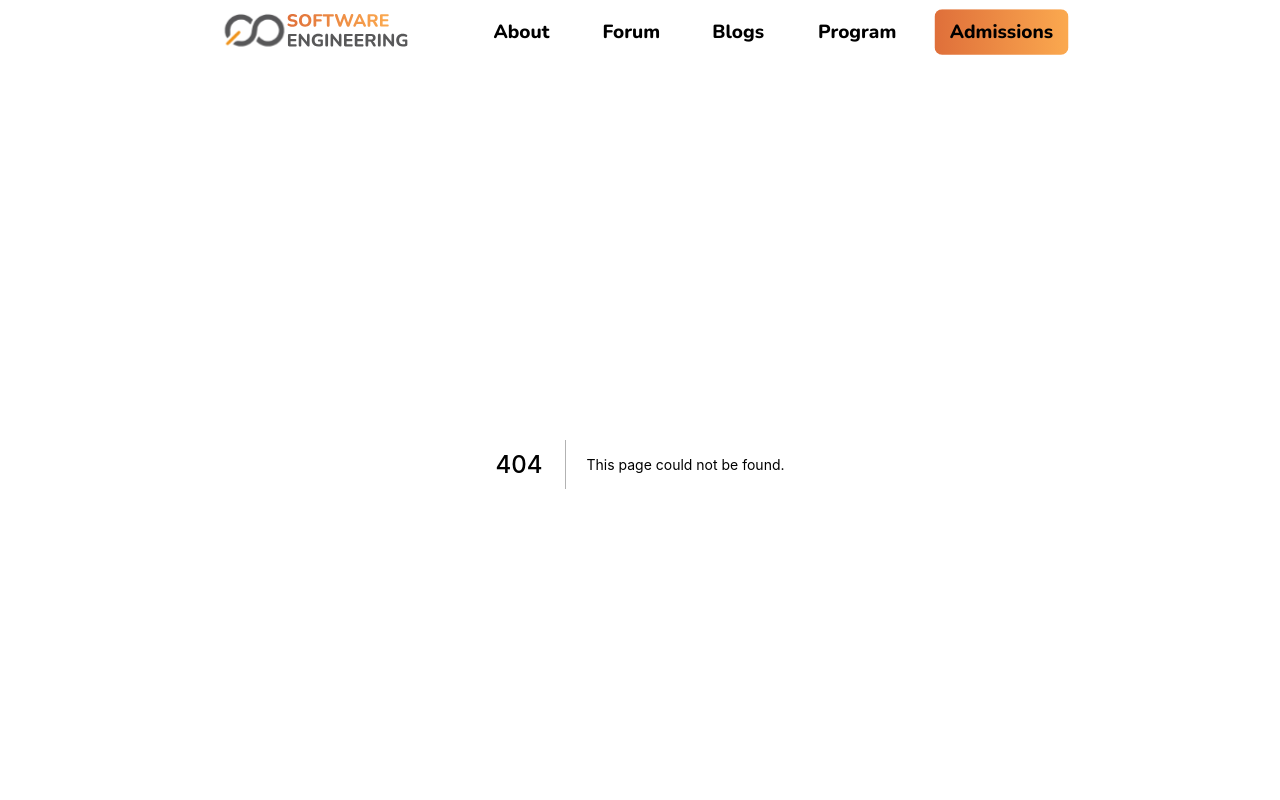
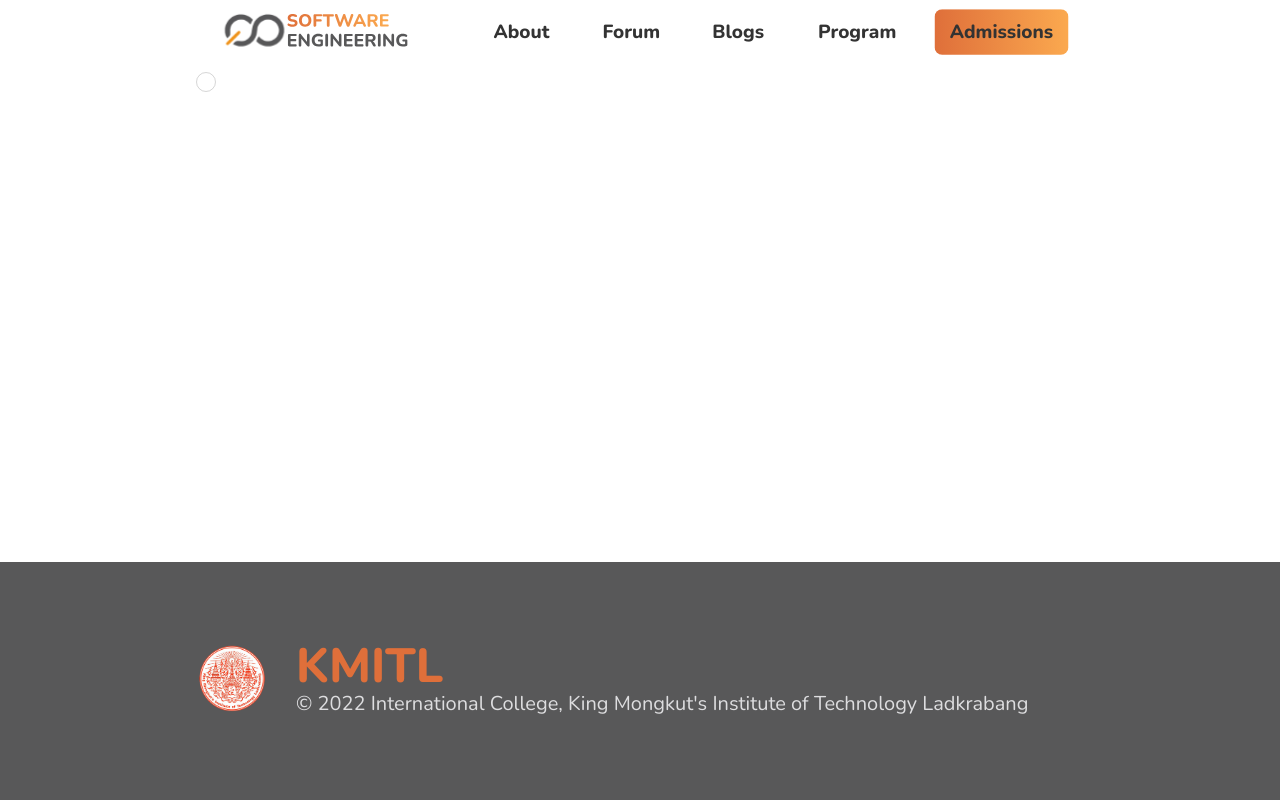
Before and after one commit to neneprm/SE-WEBSITE, a Next.js app in the folder client/: page /components/RadioLabel in a window 1280 px wide. Before the commit this address had no page. Shown: the top 800 px of the page. Built offline with nearby package versions, Linux system fonts and the light colour scheme.

Commit message:
Create radio label for study plan

```diff
--- /dev/null
+++ b/client/pages/components/RadioLabel.tsx
@@ -0,0 +1,43 @@
+import { useState } from "react"
+
+interface IRadioLabel {
+  idfor: string
+  group: string
+  text: string
+  check: boolean
+}
+
+const RadioLabel: React.FunctionComponent<IRadioLabel> = ({
+  idfor,
+  group,
+  text,
+  check,
+}) => {
+  const [isChecked, setIsChecked] = useState(check)
+  const handleChange = () => {
+    setIsChecked(!isChecked)
+  }
+
+  return (
+    <>
+      <label className="label cursor-pointer justify-start">
+        <input
+          type="radio"
+          id={idfor}
+          name={group}
+          className="radio radio-sm checked:bg-primary mr-2"
+          checked={isChecked}
+          onChange={handleChange}
+        />
+        <label
+          htmlFor={idfor}
+          className="text-sm sm:text-base md:text-lg lg:text-xl 2xl:text-2xl"
+        >
+          {text}
+        </label>
+      </label>
+    </>
+  )
+}
+
+export default RadioLabel
```
